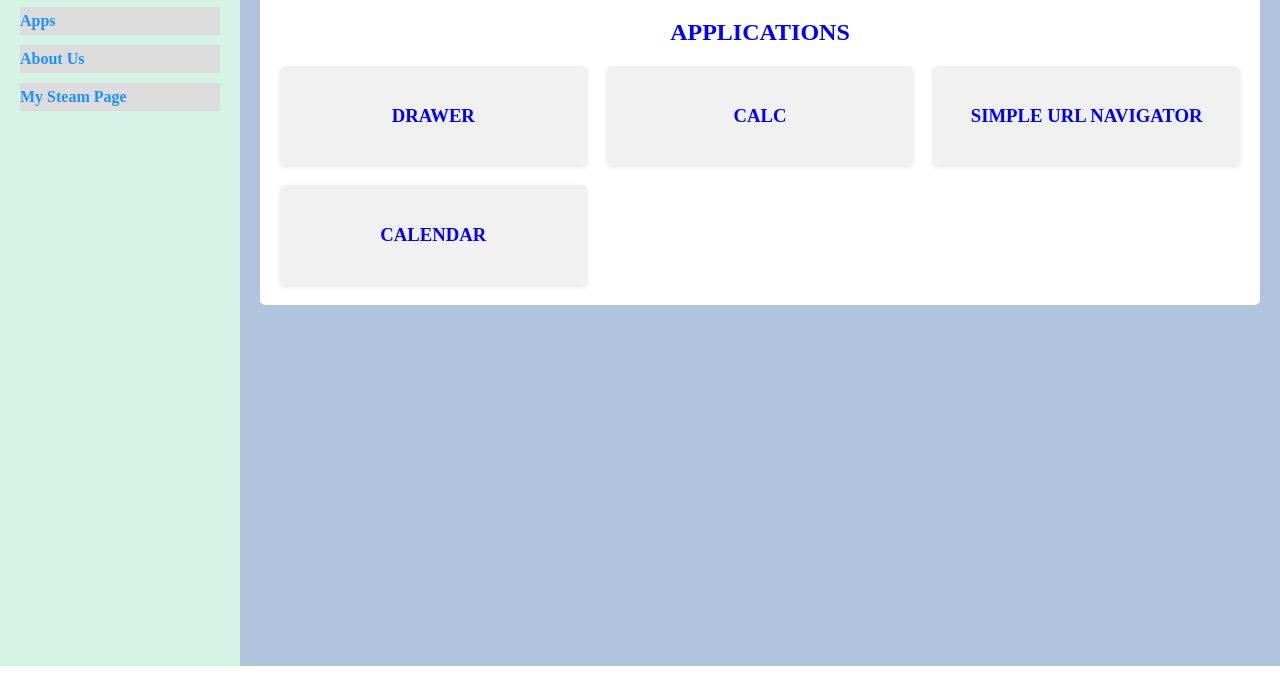
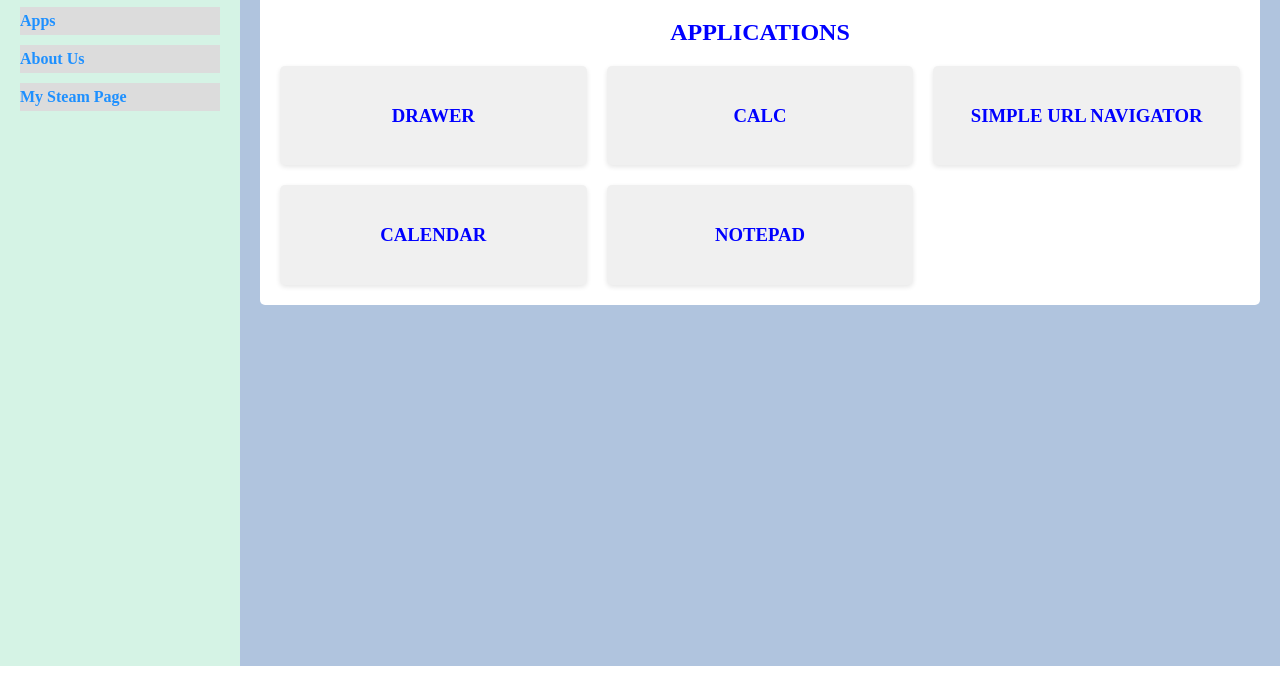
Before and after one commit to programci42/webapps, a plain HTML site: page index.html in a window 1280 px wide. Both pictures are taken after a click on the link "Apps". Shown: the part 118-800 px from the top of the page. Drawn offline with Linux system fonts and the light colour scheme.

Commit message:
Update index.html

```diff
--- a/index.html
+++ b/index.html
@@ -141,6 +141,9 @@
                 <div class="product-card" onclick="javascript:window.location.href = 'https://htmlpreview.github.io/?https://github.com/programci42/webapps/blob/main/Calendar.html';">
                     <h3>CALENDAR</h3>
                 </div>
+                <div class="product-card" onclick="javascript:window.location.href = 'https://htmlpreview.github.io/?https://github.com/programci42/webapps/blob/main/Nots.html';">
+                    <h3>NOTEPAD</h3>
+                </div>
 
             </div>
         </div>
```
